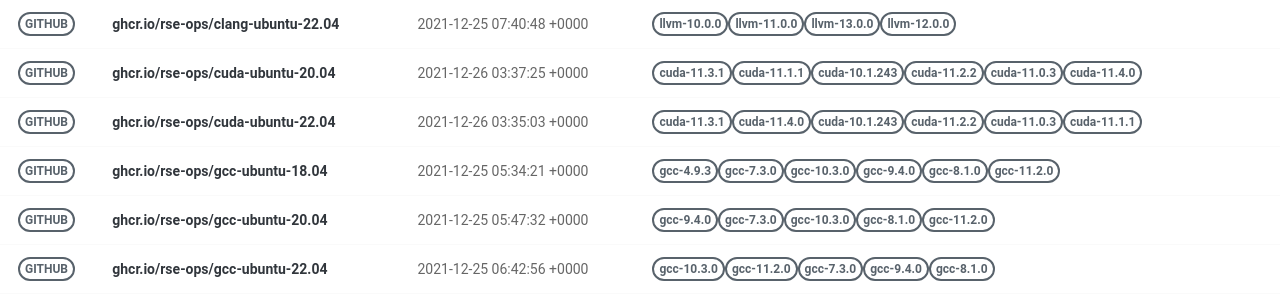
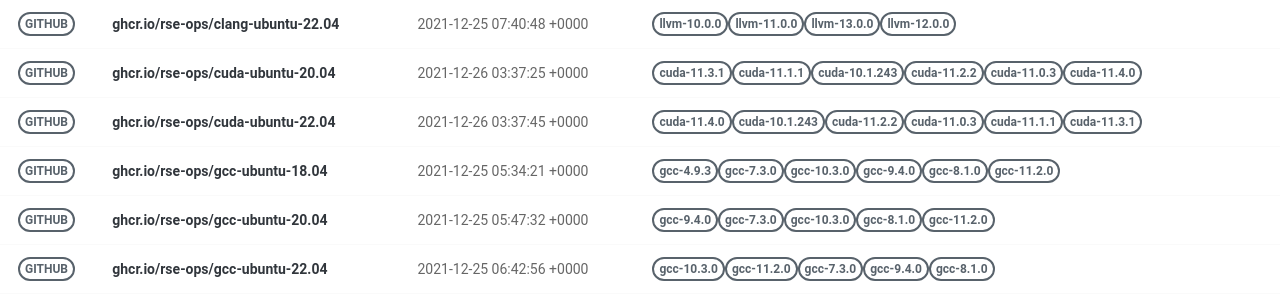
Before and after one commit to rse-ops/docker-images, a Jekyll site: the page built from pages/index.md, in a window 1280 px wide. Shown: the part 228-528 px from the top of the page. Built offline with Jekyll 4.4.1, drawn with Linux system fonts in a browser that asks for light colours; nearby versions of some CDN libraries.

Commit message:
Automated push to update library 2021-12-26

```diff
--- a/_library/ghcr.io-rse-ops-cuda-ubuntu-22.04.md
+++ b/_library/ghcr.io-rse-ops-cuda-ubuntu-22.04.md
@@ -1,14 +1,11 @@
 ---
 layout: container
 name: ghcr.io/rse-ops/cuda-ubuntu-22.04
-updated_at: 2021-12-26 03:35:03.592713
+updated_at: 2021-12-26 03:37:45.959425
 
 
 container_url: https://github.com/orgs/rse-ops/packages/container/package/cuda-ubuntu-22.04
 versions:
- - tag: cuda-11.3.1
-   dockerfile: https://github.com/rse-ops/docker-images/blob/main/ubuntu/cuda/Dockerfile
-   manifest: https://crane.ggcr.dev/manifest/ghcr.io/rse-ops/cuda-ubuntu-22.04:cuda-11.3.1
  - tag: cuda-11.4.0
    dockerfile: https://github.com/rse-ops/docker-images/blob/main/ubuntu/cuda/Dockerfile
    manifest: https://crane.ggcr.dev/manifest/ghcr.io/rse-ops/cuda-ubuntu-22.04:cuda-11.4.0
```
Also changed, not shown: other parts of _library/ghcr.io-rse-ops-cuda-ubuntu-22.04.md (+3 -0 lines).
